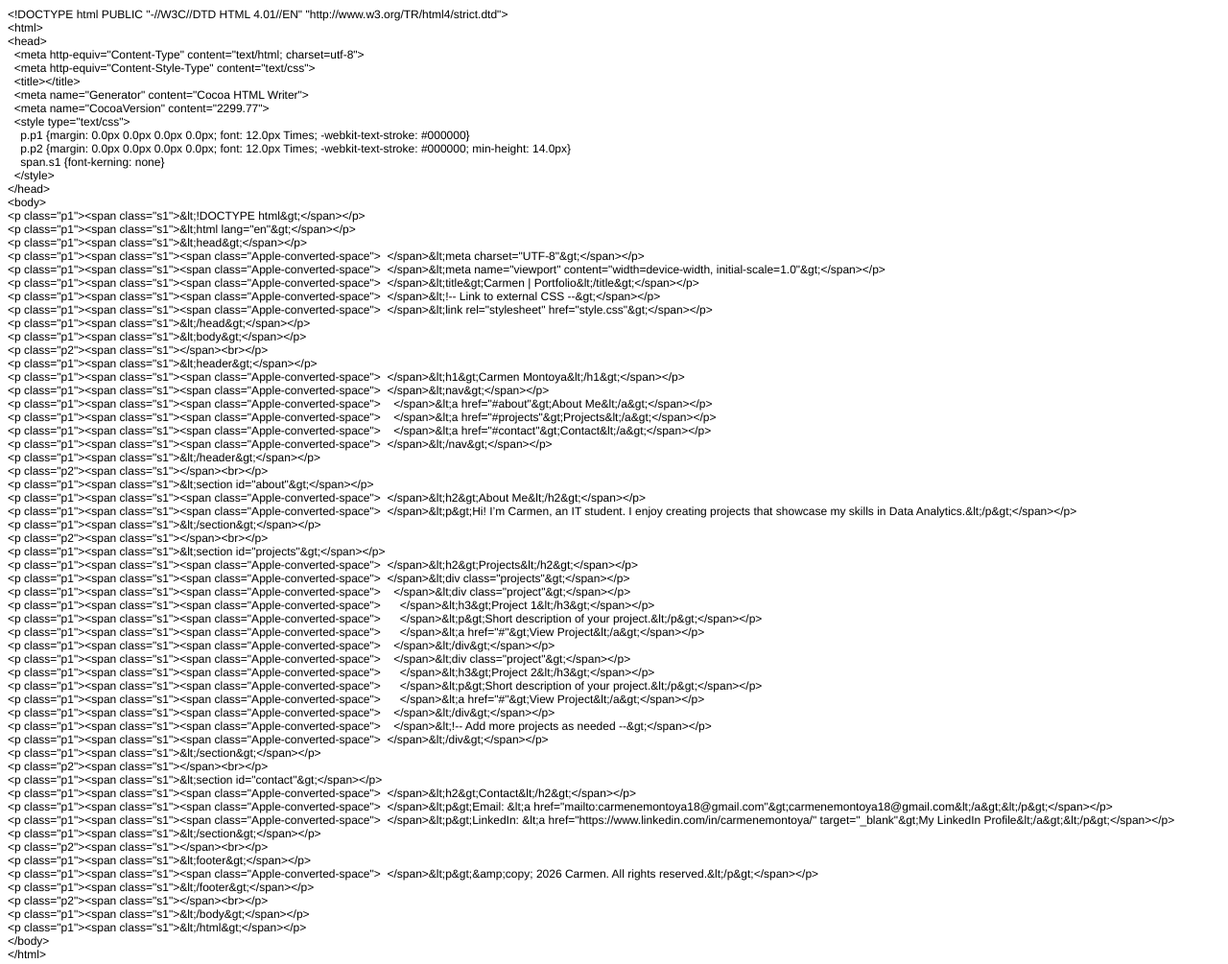
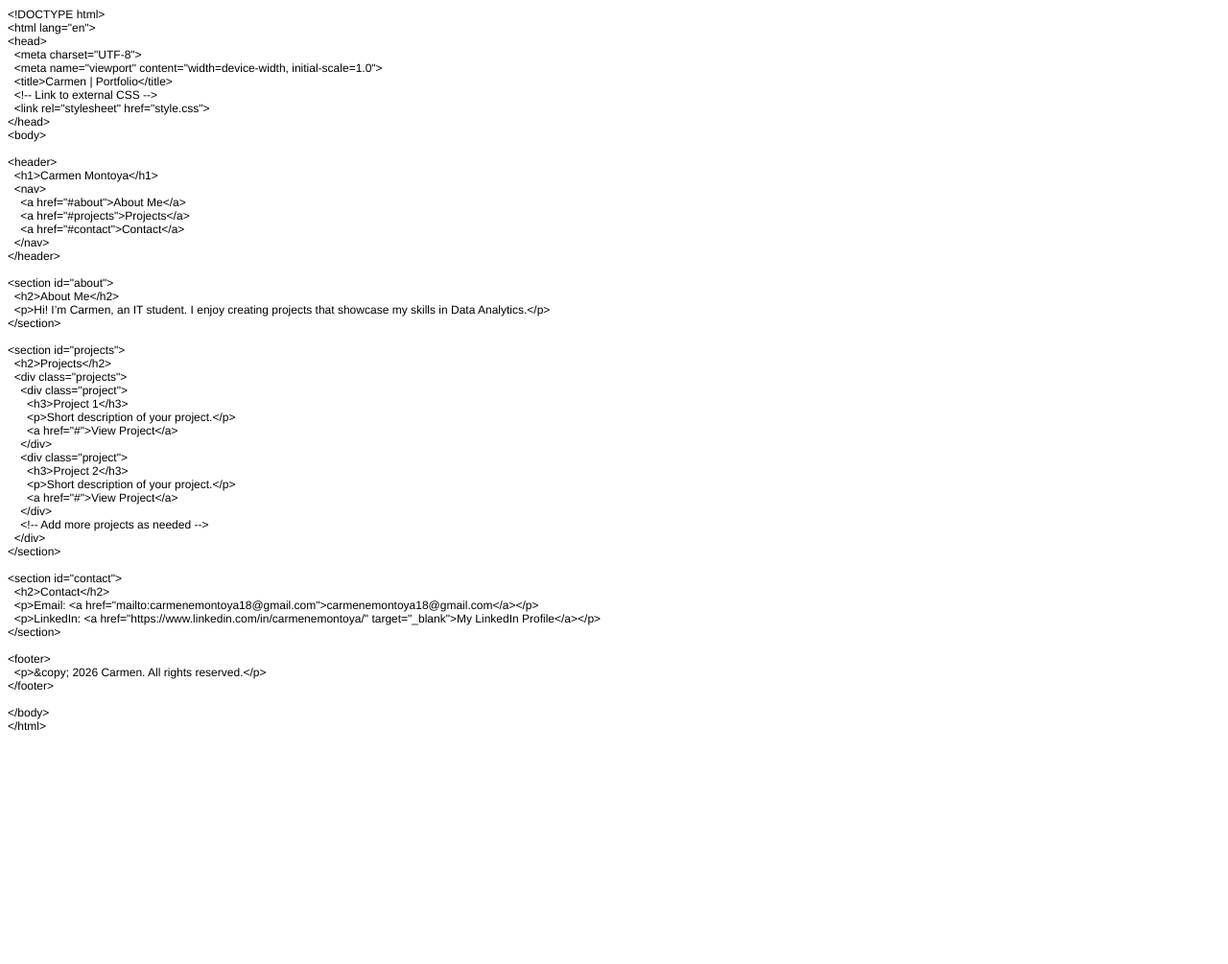
Before and after one commit to carmenemontoya/portfolio, a plain HTML site: page index.html in a window 1280 px wide. Shown: the whole page at 96% size. After the commit the page ends 800 px from the top, so only its background shows below. Drawn offline with Linux system fonts and the light colour scheme.

Commit message:
Add files via upload

```diff
--- a/index.html
+++ b/index.html
@@ -8,78 +8,62 @@
   <meta name="CocoaVersion" content="2299.77">
   <style type="text/css">
     p.p1 {margin: 0.0px 0.0px 0.0px 0.0px; font: 12.0px Helvetica}
+    p.p2 {margin: 0.0px 0.0px 0.0px 0.0px; font: 12.0px Helvetica; min-height: 14.0px}
   </style>
 </head>
 <body>
-<p class="p1">&lt;!DOCTYPE html PUBLIC "-//W3C//DTD HTML 4.01//EN" "http://www.w3.org/TR/html4/strict.dtd"&gt;</p>
-<p class="p1">&lt;html&gt;</p>
+<p class="p1">&lt;!DOCTYPE html&gt;</p>
+<p class="p1">&lt;html lang="en"&gt;</p>
 <p class="p1">&lt;head&gt;</p>
-<p class="p1"><span class="Apple-converted-space">  </span>&lt;meta http-equiv="Content-Type" content="text/html; charset=utf-8"&gt;</p>
-<p class="p1"><span class="Apple-converted-space">  </span>&lt;meta http-equiv="Content-Style-Type" content="text/css"&gt;</p>
-<p class="p1"><span class="Apple-converted-space">  </span>&lt;title&gt;&lt;/title&gt;</p>
-<p class="p1"><span class="Apple-converted-space">  </span>&lt;meta name="Generator" content="Cocoa HTML Writer"&gt;</p>
-<p class="p1"><span class="Apple-converted-space">  </span>&lt;meta name="CocoaVersion" content="2299.77"&gt;</p>
-<p class="p1"><span class="Apple-converted-space">  </span>&lt;style type="text/css"&gt;</p>
-<p class="p1"><span class="Apple-converted-space">    </span>p.p1 {margin: 0.0px 0.0px 0.0px 0.0px; font: 12.0px Times; -webkit-text-stroke: #000000}</p>
-<p class="p1"><span class="Apple-converted-space">    </span>p.p2 {margin: 0.0px 0.0px 0.0px 0.0px; font: 12.0px Times; -webkit-text-stroke: #000000; min-height: 14.0px}</p>
-<p class="p1"><span class="Apple-converted-space">    </span>span.s1 {font-kerning: none}</p>
-<p class="p1"><span class="Apple-converted-space">  </span>&lt;/style&gt;</p>
+<p class="p1"><span class="Apple-converted-space">  </span>&lt;meta charset="UTF-8"&gt;</p>
+<p class="p1"><span class="Apple-converted-space">  </span>&lt;meta name="viewport" content="width=device-width, initial-scale=1.0"&gt;</p>
+<p class="p1"><span class="Apple-converted-space">  </span>&lt;title&gt;Carmen | Portfolio&lt;/title&gt;</p>
+<p class="p1"><span class="Apple-converted-space">  </span>&lt;!-- Link to external CSS --&gt;</p>
+<p class="p1"><span class="Apple-converted-space">  </span>&lt;link rel="stylesheet" href="style.css"&gt;</p>
 <p class="p1">&lt;/head&gt;</p>
 <p class="p1">&lt;body&gt;</p>
-<p class="p1">&lt;p class="p1"&gt;&lt;span class="s1"&gt;&amp;lt;!DOCTYPE html&amp;gt;&lt;/span&gt;&lt;/p&gt;</p>
-<p class="p1">&lt;p class="p1"&gt;&lt;span class="s1"&gt;&amp;lt;html lang="en"&amp;gt;&lt;/span&gt;&lt;/p&gt;</p>
-<p class="p1">&lt;p class="p1"&gt;&lt;span class="s1"&gt;&amp;lt;head&amp;gt;&lt;/span&gt;&lt;/p&gt;</p>
-<p class="p1">&lt;p class="p1"&gt;&lt;span class="s1"&gt;&lt;span class="Apple-converted-space"&gt;  &lt;/span&gt;&amp;lt;meta charset="UTF-8"&amp;gt;&lt;/span&gt;&lt;/p&gt;</p>
-<p class="p1">&lt;p class="p1"&gt;&lt;span class="s1"&gt;&lt;span class="Apple-converted-space"&gt;  &lt;/span&gt;&amp;lt;meta name="viewport" content="width=device-width, initial-scale=1.0"&amp;gt;&lt;/span&gt;&lt;/p&gt;</p>
-<p class="p1">&lt;p class="p1"&gt;&lt;span class="s1"&gt;&lt;span class="Apple-converted-space"&gt;  &lt;/span&gt;&amp;lt;title&amp;gt;Carmen | Portfolio&amp;lt;/title&amp;gt;&lt;/span&gt;&lt;/p&gt;</p>
-<p class="p1">&lt;p class="p1"&gt;&lt;span class="s1"&gt;&lt;span class="Apple-converted-space"&gt;  &lt;/span&gt;&amp;lt;!-- Link to external CSS --&amp;gt;&lt;/span&gt;&lt;/p&gt;</p>
-<p class="p1">&lt;p class="p1"&gt;&lt;span class="s1"&gt;&lt;span class="Apple-converted-space"&gt;  &lt;/span&gt;&amp;lt;link rel="stylesheet" href="style.css"&amp;gt;&lt;/span&gt;&lt;/p&gt;</p>
-<p class="p1">&lt;p class="p1"&gt;&lt;span class="s1"&gt;&amp;lt;/head&amp;gt;&lt;/span&gt;&lt;/p&gt;</p>
-<p class="p1">&lt;p class="p1"&gt;&lt;span class="s1"&gt;&amp;lt;body&amp;gt;&lt;/span&gt;&lt;/p&gt;</p>
-<p class="p1">&lt;p class="p2"&gt;&lt;span class="s1"&gt;&lt;/span&gt;&lt;br&gt;&lt;/p&gt;</p>
-<p class="p1">&lt;p class="p1"&gt;&lt;span class="s1"&gt;&amp;lt;header&amp;gt;&lt;/span&gt;&lt;/p&gt;</p>
-<p class="p1">&lt;p class="p1"&gt;&lt;span class="s1"&gt;&lt;span class="Apple-converted-space"&gt;  &lt;/span&gt;&amp;lt;h1&amp;gt;Carmen Montoya&amp;lt;/h1&amp;gt;&lt;/span&gt;&lt;/p&gt;</p>
-<p class="p1">&lt;p class="p1"&gt;&lt;span class="s1"&gt;&lt;span class="Apple-converted-space"&gt;  &lt;/span&gt;&amp;lt;nav&amp;gt;&lt;/span&gt;&lt;/p&gt;</p>
-<p class="p1">&lt;p class="p1"&gt;&lt;span class="s1"&gt;&lt;span class="Apple-converted-space"&gt;    &lt;/span&gt;&amp;lt;a href="#about"&amp;gt;About Me&amp;lt;/a&amp;gt;&lt;/span&gt;&lt;/p&gt;</p>
-<p class="p1">&lt;p class="p1"&gt;&lt;span class="s1"&gt;&lt;span class="Apple-converted-space"&gt;    &lt;/span&gt;&amp;lt;a href="#projects"&amp;gt;Projects&amp;lt;/a&amp;gt;&lt;/span&gt;&lt;/p&gt;</p>
-<p class="p1">&lt;p class="p1"&gt;&lt;span class="s1"&gt;&lt;span class="Apple-converted-space"&gt;    &lt;/span&gt;&amp;lt;a href="#contact"&amp;gt;Contact&amp;lt;/a&amp;gt;&lt;/span&gt;&lt;/p&gt;</p>
-<p class="p1">&lt;p class="p1"&gt;&lt;span class="s1"&gt;&lt;span class="Apple-converted-space"&gt;  &lt;/span&gt;&amp;lt;/nav&amp;gt;&lt;/span&gt;&lt;/p&gt;</p>
-<p class="p1">&lt;p class="p1"&gt;&lt;span class="s1"&gt;&amp;lt;/header&amp;gt;&lt;/span&gt;&lt;/p&gt;</p>
-<p class="p1">&lt;p class="p2"&gt;&lt;span class="s1"&gt;&lt;/span&gt;&lt;br&gt;&lt;/p&gt;</p>
-<p class="p1">&lt;p class="p1"&gt;&lt;span class="s1"&gt;&amp;lt;section id="about"&amp;gt;&lt;/span&gt;&lt;/p&gt;</p>
-<p class="p1">&lt;p class="p1"&gt;&lt;span class="s1"&gt;&lt;span class="Apple-converted-space"&gt;  &lt;/span&gt;&amp;lt;h2&amp;gt;About Me&amp;lt;/h2&amp;gt;&lt;/span&gt;&lt;/p&gt;</p>
-<p class="p1">&lt;p class="p1"&gt;&lt;span class="s1"&gt;&lt;span class="Apple-converted-space"&gt;  &lt;/span&gt;&amp;lt;p&amp;gt;Hi! I’m Carmen, an IT student. I enjoy creating projects that showcase my skills in Data Analytics.&amp;lt;/p&amp;gt;&lt;/span&gt;&lt;/p&gt;</p>
-<p class="p1">&lt;p class="p1"&gt;&lt;span class="s1"&gt;&amp;lt;/section&amp;gt;&lt;/span&gt;&lt;/p&gt;</p>
-<p class="p1">&lt;p class="p2"&gt;&lt;span class="s1"&gt;&lt;/span&gt;&lt;br&gt;&lt;/p&gt;</p>
-<p class="p1">&lt;p class="p1"&gt;&lt;span class="s1"&gt;&amp;lt;section id="projects"&amp;gt;&lt;/span&gt;&lt;/p&gt;</p>
-<p class="p1">&lt;p class="p1"&gt;&lt;span class="s1"&gt;&lt;span class="Apple-converted-space"&gt;  &lt;/span&gt;&amp;lt;h2&amp;gt;Projects&amp;lt;/h2&amp;gt;&lt;/span&gt;&lt;/p&gt;</p>
-<p class="p1">&lt;p class="p1"&gt;&lt;span class="s1"&gt;&lt;span class="Apple-converted-space"&gt;  &lt;/span&gt;&amp;lt;div class="projects"&amp;gt;&lt;/span&gt;&lt;/p&gt;</p>
-<p class="p1">&lt;p class="p1"&gt;&lt;span class="s1"&gt;&lt;span class="Apple-converted-space"&gt;    &lt;/span&gt;&amp;lt;div class="project"&amp;gt;&lt;/span&gt;&lt;/p&gt;</p>
-<p class="p1">&lt;p class="p1"&gt;&lt;span class="s1"&gt;&lt;span class="Apple-converted-space"&gt;      &lt;/span&gt;&amp;lt;h3&amp;gt;Project 1&amp;lt;/h3&amp;gt;&lt;/span&gt;&lt;/p&gt;</p>
-<p class="p1">&lt;p class="p1"&gt;&lt;span class="s1"&gt;&lt;span class="Apple-converted-space"&gt;      &lt;/span&gt;&amp;lt;p&amp;gt;Short description of your project.&amp;lt;/p&amp;gt;&lt;/span&gt;&lt;/p&gt;</p>
-<p class="p1">&lt;p class="p1"&gt;&lt;span class="s1"&gt;&lt;span class="Apple-converted-space"&gt;      &lt;/span&gt;&amp;lt;a href="#"&amp;gt;View Project&amp;lt;/a&amp;gt;&lt;/span&gt;&lt;/p&gt;</p>
-<p class="p1">&lt;p class="p1"&gt;&lt;span class="s1"&gt;&lt;span class="Apple-converted-space"&gt;    &lt;/span&gt;&amp;lt;/div&amp;gt;&lt;/span&gt;&lt;/p&gt;</p>
-<p class="p1">&lt;p class="p1"&gt;&lt;span class="s1"&gt;&lt;span class="Apple-converted-space"&gt;    &lt;/span&gt;&amp;lt;div class="project"&amp;gt;&lt;/span&gt;&lt;/p&gt;</p>
-<p class="p1">&lt;p class="p1"&gt;&lt;span class="s1"&gt;&lt;span class="Apple-converted-space"&gt;      &lt;/span&gt;&amp;lt;h3&amp;gt;Project 2&amp;lt;/h3&amp;gt;&lt;/span&gt;&lt;/p&gt;</p>
-<p class="p1">&lt;p class="p1"&gt;&lt;span class="s1"&gt;&lt;span class="Apple-converted-space"&gt;      &lt;/span&gt;&amp;lt;p&amp;gt;Short description of your project.&amp;lt;/p&amp;gt;&lt;/span&gt;&lt;/p&gt;</p>
-<p class="p1">&lt;p class="p1"&gt;&lt;span class="s1"&gt;&lt;span class="Apple-converted-space"&gt;      &lt;/span&gt;&amp;lt;a href="#"&amp;gt;View Project&amp;lt;/a&amp;gt;&lt;/span&gt;&lt;/p&gt;</p>
-<p class="p1">&lt;p class="p1"&gt;&lt;span class="s1"&gt;&lt;span class="Apple-converted-space"&gt;    &lt;/span&gt;&amp;lt;/div&amp;gt;&lt;/span&gt;&lt;/p&gt;</p>
-<p class="p1">&lt;p class="p1"&gt;&lt;span class="s1"&gt;&lt;span class="Apple-converted-space"&gt;    &lt;/span&gt;&amp;lt;!-- Add more projects as needed --&amp;gt;&lt;/span&gt;&lt;/p&gt;</p>
-<p class="p1">&lt;p class="p1"&gt;&lt;span class="s1"&gt;&lt;span class="Apple-converted-space"&gt;  &lt;/span&gt;&amp;lt;/div&amp;gt;&lt;/span&gt;&lt;/p&gt;</p>
-<p class="p1">&lt;p class="p1"&gt;&lt;span class="s1"&gt;&amp;lt;/section&amp;gt;&lt;/span&gt;&lt;/p&gt;</p>
-<p class="p1">&lt;p class="p2"&gt;&lt;span class="s1"&gt;&lt;/span&gt;&lt;br&gt;&lt;/p&gt;</p>
-<p class="p1">&lt;p class="p1"&gt;&lt;span class="s1"&gt;&amp;lt;section id="contact"&amp;gt;&lt;/span&gt;&lt;/p&gt;</p>
-<p class="p1">&lt;p class="p1"&gt;&lt;span class="s1"&gt;&lt;span class="Apple-converted-space"&gt;  &lt;/span&gt;&amp;lt;h2&amp;gt;Contact&amp;lt;/h2&amp;gt;&lt;/span&gt;&lt;/p&gt;</p>
-<p class="p1">&lt;p class="p1"&gt;&lt;span class="s1"&gt;&lt;span class="Apple-converted-space"&gt;  &lt;/span&gt;&amp;lt;p&amp;gt;Email: &amp;lt;a href="mailto:carmenemontoya18@gmail.com"&amp;gt;carmenemontoya18@gmail.com&amp;lt;/a&amp;gt;&amp;lt;/p&amp;gt;&lt;/span&gt;&lt;/p&gt;</p>
-<p class="p1">&lt;p class="p1"&gt;&lt;span class="s1"&gt;&lt;span class="Apple-converted-space"&gt;  &lt;/span&gt;&amp;lt;p&amp;gt;LinkedIn: &amp;lt;a href="https://www.linkedin.com/in/carmenemontoya/" target="_blank"&amp;gt;My LinkedIn Profile&amp;lt;/a&amp;gt;&amp;lt;/p&amp;gt;&lt;/span&gt;&lt;/p&gt;</p>
-<p class="p1">&lt;p class="p1"&gt;&lt;span class="s1"&gt;&amp;lt;/section&amp;gt;&lt;/span&gt;&lt;/p&gt;</p>
-<p class="p1">&lt;p class="p2"&gt;&lt;span class="s1"&gt;&lt;/span&gt;&lt;br&gt;&lt;/p&gt;</p>
-<p class="p1">&lt;p class="p1"&gt;&lt;span class="s1"&gt;&amp;lt;footer&amp;gt;&lt;/span&gt;&lt;/p&gt;</p>
-<p class="p1">&lt;p class="p1"&gt;&lt;span class="s1"&gt;&lt;span class="Apple-converted-space"&gt;  &lt;/span&gt;&amp;lt;p&amp;gt;&amp;amp;copy; 2026 Carmen. All rights reserved.&amp;lt;/p&amp;gt;&lt;/span&gt;&lt;/p&gt;</p>
-<p class="p1">&lt;p class="p1"&gt;&lt;span class="s1"&gt;&amp;lt;/footer&amp;gt;&lt;/span&gt;&lt;/p&gt;</p>
-<p class="p1">&lt;p class="p2"&gt;&lt;span class="s1"&gt;&lt;/span&gt;&lt;br&gt;&lt;/p&gt;</p>
-<p class="p1">&lt;p class="p1"&gt;&lt;span class="s1"&gt;&amp;lt;/body&amp;gt;&lt;/span&gt;&lt;/p&gt;</p>
-<p class="p1">&lt;p class="p1"&gt;&lt;span class="s1"&gt;&amp;lt;/html&amp;gt;&lt;/span&gt;&lt;/p&gt;</p>
+<p class="p2"><br></p>
+<p class="p1">&lt;header&gt;</p>
+<p class="p1"><span class="Apple-converted-space">  </span>&lt;h1&gt;Carmen Montoya&lt;/h1&gt;</p>
+<p class="p1"><span class="Apple-converted-space">  </span>&lt;nav&gt;</p>
+<p class="p1"><span class="Apple-converted-space">    </span>&lt;a href="#about"&gt;About Me&lt;/a&gt;</p>
+<p class="p1"><span class="Apple-converted-space">    </span>&lt;a href="#projects"&gt;Projects&lt;/a&gt;</p>
+<p class="p1"><span class="Apple-converted-space">    </span>&lt;a href="#contact"&gt;Contact&lt;/a&gt;</p>
+<p class="p1"><span class="Apple-converted-space">  </span>&lt;/nav&gt;</p>
+<p class="p1">&lt;/header&gt;</p>
+<p class="p2"><br></p>
+<p class="p1">&lt;section id="about"&gt;</p>
+<p class="p1"><span class="Apple-converted-space">  </span>&lt;h2&gt;About Me&lt;/h2&gt;</p>
+<p class="p1"><span class="Apple-converted-space">  </span>&lt;p&gt;Hi! I’m Carmen, an IT student. I enjoy creating projects that showcase my skills in Data Analytics.&lt;/p&gt;</p>
+<p class="p1">&lt;/section&gt;</p>
+<p class="p2"><br></p>
+<p class="p1">&lt;section id="projects"&gt;</p>
+<p class="p1"><span class="Apple-converted-space">  </span>&lt;h2&gt;Projects&lt;/h2&gt;</p>
+<p class="p1"><span class="Apple-converted-space">  </span>&lt;div class="projects"&gt;</p>
+<p class="p1"><span class="Apple-converted-space">    </span>&lt;div class="project"&gt;</p>
+<p class="p1"><span class="Apple-converted-space">      </span>&lt;h3&gt;Project 1&lt;/h3&gt;</p>
+<p class="p1"><span class="Apple-converted-space">      </span>&lt;p&gt;Short description of your project.&lt;/p&gt;</p>
+<p class="p1"><span class="Apple-converted-space">      </span>&lt;a href="#"&gt;View Project&lt;/a&gt;</p>
+<p class="p1"><span class="Apple-converted-space">    </span>&lt;/div&gt;</p>
+<p class="p1"><span class="Apple-converted-space">    </span>&lt;div class="project"&gt;</p>
+<p class="p1"><span class="Apple-converted-space">      </span>&lt;h3&gt;Project 2&lt;/h3&gt;</p>
+<p class="p1"><span class="Apple-converted-space">      </span>&lt;p&gt;Short description of your project.&lt;/p&gt;</p>
+<p class="p1"><span class="Apple-converted-space">      </span>&lt;a href="#"&gt;View Project&lt;/a&gt;</p>
+<p class="p1"><span class="Apple-converted-space">    </span>&lt;/div&gt;</p>
+<p class="p1"><span class="Apple-converted-space">    </span>&lt;!-- Add more projects as needed --&gt;</p>
+<p class="p1"><span class="Apple-converted-space">  </span>&lt;/div&gt;</p>
+<p class="p1">&lt;/section&gt;</p>
+<p class="p2"><br></p>
+<p class="p1">&lt;section id="contact"&gt;</p>
+<p class="p1"><span class="Apple-converted-space">  </span>&lt;h2&gt;Contact&lt;/h2&gt;</p>
+<p class="p1"><span class="Apple-converted-space">  </span>&lt;p&gt;Email: &lt;a href="mailto:carmenemontoya18@gmail.com"&gt;carmenemontoya18@gmail.com&lt;/a&gt;&lt;/p&gt;</p>
+<p class="p1"><span class="Apple-converted-space">  </span>&lt;p&gt;LinkedIn: &lt;a href="https://www.linkedin.com/in/carmenemontoya/" target="_blank"&gt;My LinkedIn Profile&lt;/a&gt;&lt;/p&gt;</p>
+<p class="p1">&lt;/section&gt;</p>
+<p class="p2"><br></p>
+<p class="p1">&lt;footer&gt;</p>
+<p class="p1"><span class="Apple-converted-space">  </span>&lt;p&gt;&amp;copy; 2026 Carmen. All rights reserved.&lt;/p&gt;</p>
+<p class="p1">&lt;/footer&gt;</p>
+<p class="p2"><br></p>
 <p class="p1">&lt;/body&gt;</p>
 <p class="p1">&lt;/html&gt;</p>
 </body>
```
